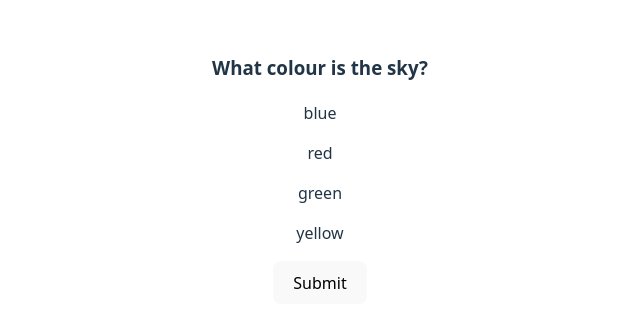
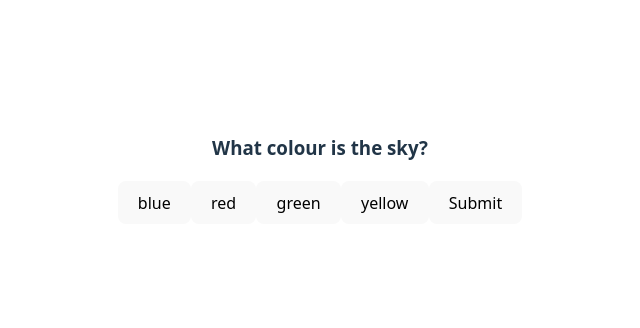
Before and after one commit to tomoi/flash_cards, a React (Vite) app in the folder flash_cards/: page / in a window 1280 px wide. Shown: the part 230-558 px from the top of the page, without its empty margins (320-960 px from the left). Built offline with nearby package versions, Linux system fonts and the light colour scheme.

Commit message:
added answer button - changes depending on which question the user is on - added buttons for the users answer - added function to compare the users answer with the correct answer

```diff
--- a/flash_cards/src/App.tsx
+++ b/flash_cards/src/App.tsx
@@ -36,7 +36,14 @@ function CardNextButton({ cardIndex, setCardIndex, cardArray }: CardNextButtonPr
   } else {
     return <button onClick={() => { setCardIndex(cardIndex + 1) }}>Submit</button>
   }
+}
 
+//parameters are correct answer, users answer
+//returns a boolean, true if the answer is correct, false if the answer is incorrect
+function handleSubmit(correctAnswer: string, givenAnswer: string) {
+  correctAnswer = correctAnswer.toLowerCase();
+  givenAnswer = givenAnswer.toLowerCase();
+  return (correctAnswer === givenAnswer);
 }
 
 
@@ -68,12 +75,16 @@ let fillerData = [
 
 function FlashCard() {
   const [cardIndex, setCardIndex] = useState(0);
+  const [cardAnswer, setCardAnswer] = useState("");
 
+  const correctAnswer = fillerData[0].cardGroups[0].cards[cardIndex].correct;
+
+  //TODO: change to only shuffle when a new card is chosen.
   const shuffledAnswers = shuffleArray([fillerData[0].cardGroups[0].cards[cardIndex].correct, ...fillerData[0].cardGroups[0].cards[cardIndex].incorrect])
   return <>
     <h3>{fillerData[0].cardGroups[0].cards[cardIndex].question}</h3>
     {shuffledAnswers.map((answer) => {
-      return <p>{answer}</p>
+      return <button onClick={() => setCardAnswer(answer)}>{answer}</button>
     })}
     <CardNextButton cardIndex={cardIndex} setCardIndex={setCardIndex} cardArray={fillerData[0].cardGroups[0].cards} />
   </>
```
